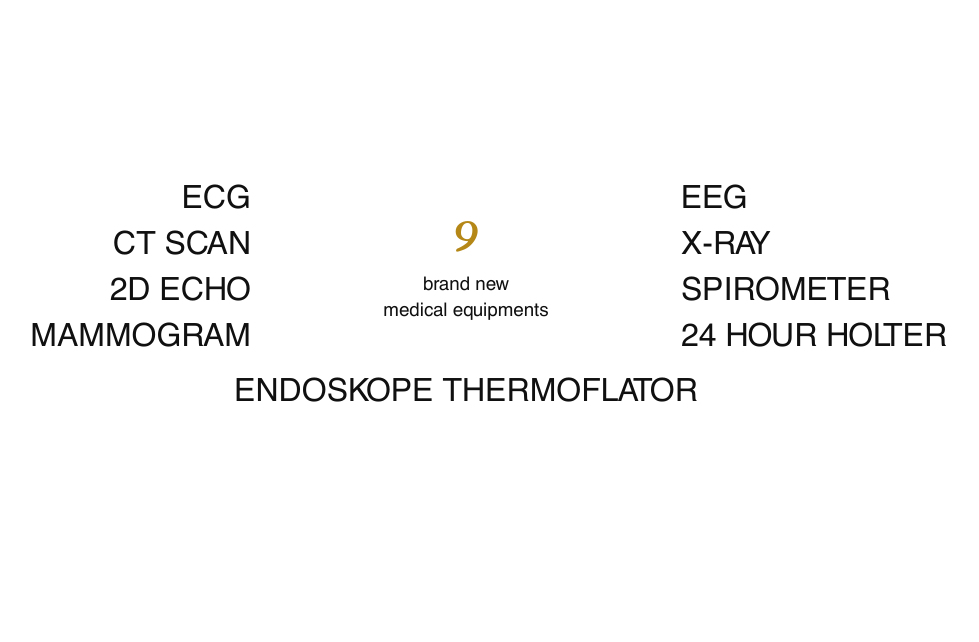
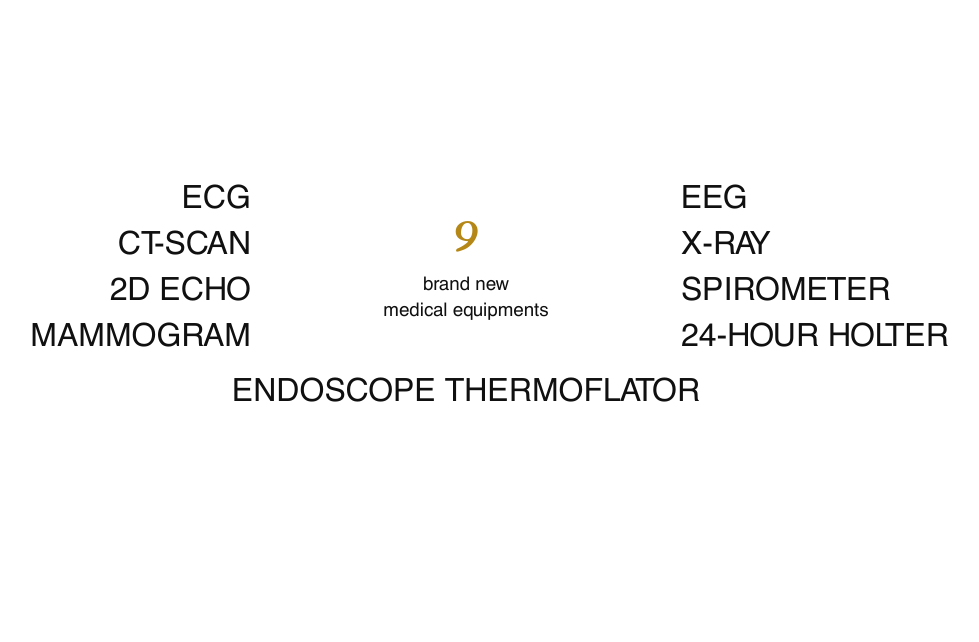
Before and after one commit to daveil/mcwbweb, a PHP site: page / in a window 1280 px wide. Shown: the part 2000-2642 px from the top of the page, without its empty margins (174-1153 px from the left). Run offline with PHP 8.4, Linux system fonts and the light colour scheme.

Commit message:
Update spelling

```diff
--- a/css/mcwb.css
+++ b/css/mcwb.css
@@ -61,7 +61,7 @@ body{
 	/* background-color:#f7f7f7; */
 	margin-top: 90px;
 	height: 40px;
-	display: table;
+
 }
 #top-nav a{
 	color: white;
@@ -80,8 +80,6 @@ body{
 	list-style:none;
 	padding:0;
 	margin:0;
-	text-align:center;
-	display: table-cell;
 	vertical-align: middle;
 }
 #top-nav ul li{
--- a/pages/home.php
+++ b/pages/home.php
@@ -135,7 +135,7 @@
 					<div class="col-md-4 " >
 						<ul class="equipments-list text-right">
 							<li>ECG</li>
-							<li>CT SCAN</li>
+							<li>CT-SCAN</li>
 							<li>2D ECHO</li>
 							<li>MAMMOGRAM</li>
 						</ul>
@@ -150,12 +150,12 @@
 							<li>EEG</li>
 							<li>X-RAY</li>
 							<li>SPIROMETER</li>
-							<li>24 HOUR HOLTER</li>
+							<li>24-HOUR HOLTER</li>
 						</ul>
 					</div>
 					<div class="col-md-12">
 						<ul class="equipments-list text-center">
-							<li>ENDOSKOPE THERMOFLATOR</li>
+							<li>ENDOSCOPE THERMOFLATOR</li>
 						</ul>
 					</div>
 				</div>
```
